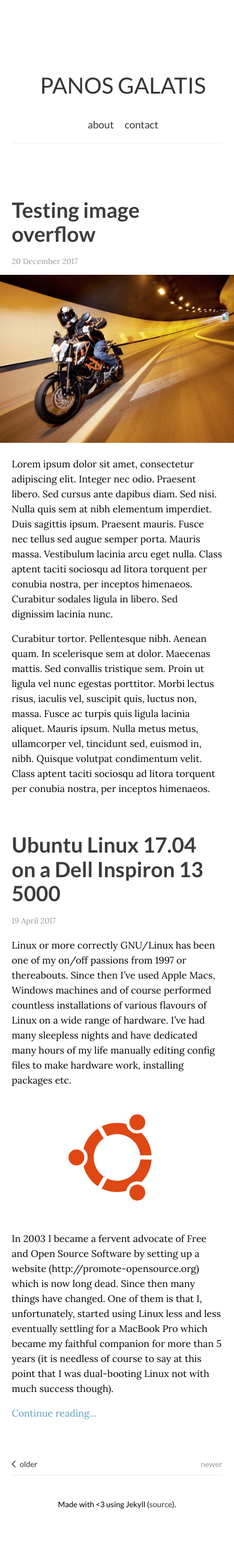
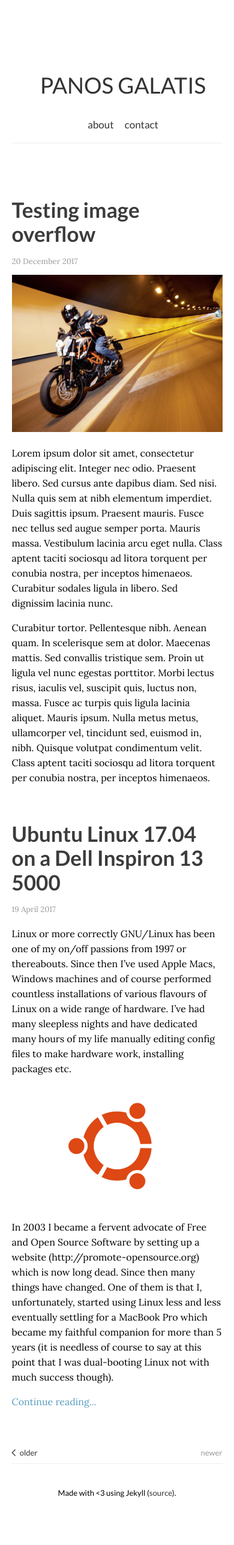
Before and after one commit to pgalatis/pgalatis.github.io, a Jekyll site: the page built from index.html, in a window 390 px wide. Shown: the whole page at 60% size. Built offline with Jekyll 4.4.1, drawn with Linux system fonts in a browser that asks for light colours; nearby versions of some CDN libraries; the list of posts is cut into pages by our own code.

Commit message:
Update style.css

```diff
--- a/css/style.css
+++ b/css/style.css
@@ -312,11 +312,14 @@
     margin: auto;
 }
 
+.overflow {
+    overflow: hidden;
+}
+
 .overflow img {
-    width: 120%!important;
+    width: 112%!important;
     height: auto;
-    margin-left: -10%;
-    overflow: hidden!important;
+    margin-left: -6%;
 }
 
 }
```
